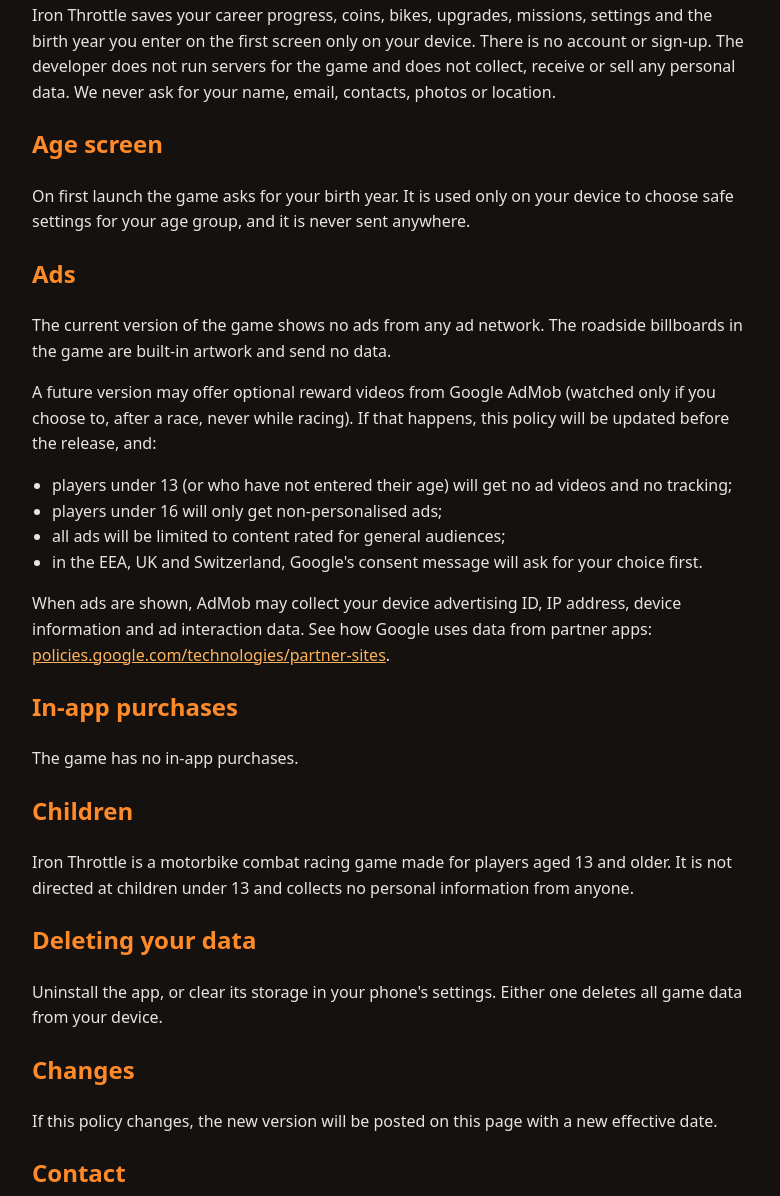
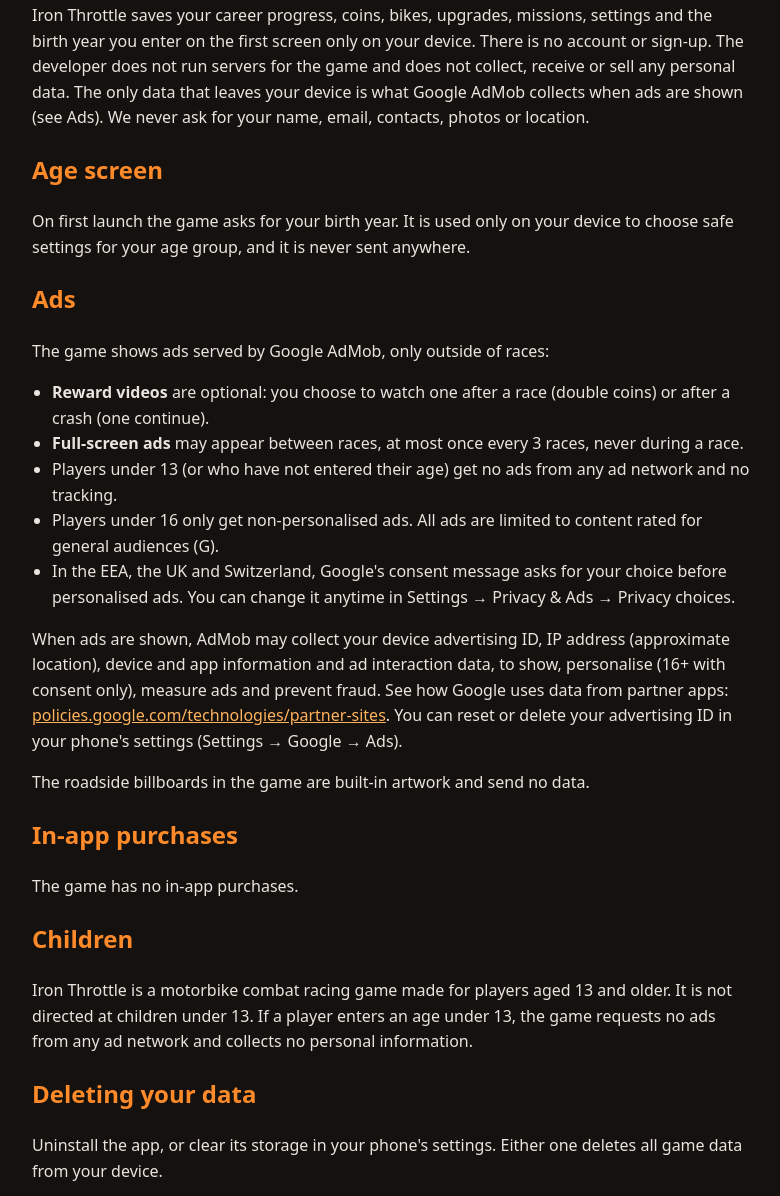
Before and after one commit to Krishna-shrivastva/krishna-shrivastva.github.io, a plain HTML site: page ironthrottle/privacy.html in a window 1280 px wide. Shown: the part 231-1427 px from the top of the page, without its empty margins (248-1028 px from the left). Drawn offline with Linux system fonts and the light colour scheme.

Commit message:
Iron Throttle privacy: AdMob rewarded and interstitial ads
Co-Authored-By: Claude Opus 5.5 <noreply@anthropic.com>

```diff
--- a/ironthrottle/privacy.html
+++ b/ironthrottle/privacy.html
@@ -18,27 +18,28 @@
 <p class="muted">Iron Throttle: Bike Racing (Android, com.ironthrottle.racing)<br>Effective date: 16 November 2026</p>
 
 <h2>Your game data stays on your device</h2>
-<p>Iron Throttle saves your career progress, coins, bikes, upgrades, missions, settings and the birth year you enter on the first screen only on your device. There is no account or sign-up. The developer does not run servers for the game and does not collect, receive or sell any personal data. We never ask for your name, email, contacts, photos or location.</p>
+<p>Iron Throttle saves your career progress, coins, bikes, upgrades, missions, settings and the birth year you enter on the first screen only on your device. There is no account or sign-up. The developer does not run servers for the game and does not collect, receive or sell any personal data. The only data that leaves your device is what Google AdMob collects when ads are shown (see Ads). We never ask for your name, email, contacts, photos or location.</p>
 
 <h2>Age screen</h2>
 <p>On first launch the game asks for your birth year. It is used only on your device to choose safe settings for your age group, and it is never sent anywhere.</p>
 
 <h2>Ads</h2>
-<p>The current version of the game shows no ads from any ad network. The roadside billboards in the game are built-in artwork and send no data.</p>
-<p>A future version may offer optional reward videos from Google AdMob (watched only if you choose to, after a race, never while racing). If that happens, this policy will be updated before the release, and:</p>
+<p>The game shows ads served by Google AdMob, only outside of races:</p>
 <ul>
-  <li>players under 13 (or who have not entered their age) will get no ad videos and no tracking;</li>
-  <li>players under 16 will only get non-personalised ads;</li>
-  <li>all ads will be limited to content rated for general audiences;</li>
-  <li>in the EEA, UK and Switzerland, Google's consent message will ask for your choice first.</li>
+  <li><strong>Reward videos</strong> are optional: you choose to watch one after a race (double coins) or after a crash (one continue).</li>
+  <li><strong>Full-screen ads</strong> may appear between races, at most once every 3 races, never during a race.</li>
+  <li>Players under 13 (or who have not entered their age) get no ads from any ad network and no tracking.</li>
+  <li>Players under 16 only get non-personalised ads. All ads are limited to content rated for general audiences (G).</li>
+  <li>In the EEA, the UK and Switzerland, Google's consent message asks for your choice before personalised ads. You can change it anytime in Settings &rarr; Privacy &amp; Ads &rarr; Privacy choices.</li>
 </ul>
-<p>When ads are shown, AdMob may collect your device advertising ID, IP address, device information and ad interaction data. See how Google uses data from partner apps: <a href="https://policies.google.com/technologies/partner-sites">policies.google.com/technologies/partner-sites</a>.</p>
+<p>When ads are shown, AdMob may collect your device advertising ID, IP address (approximate location), device and app information and ad interaction data, to show, personalise (16+ with consent only), measure ads and prevent fraud. See how Google uses data from partner apps: <a href="https://policies.google.com/technologies/partner-sites">policies.google.com/technologies/partner-sites</a>. You can reset or delete your advertising ID in your phone's settings (Settings &rarr; Google &rarr; Ads).</p>
+<p>The roadside billboards in the game are built-in artwork and send no data.</p>
 
 <h2>In-app purchases</h2>
 <p>The game has no in-app purchases.</p>
 
 <h2>Children</h2>
-<p>Iron Throttle is a motorbike combat racing game made for players aged 13 and older. It is not directed at children under 13 and collects no personal information from anyone.</p>
+<p>Iron Throttle is a motorbike combat racing game made for players aged 13 and older. It is not directed at children under 13. If a player enters an age under 13, the game requests no ads from any ad network and collects no personal information.</p>
 
 <h2>Deleting your data</h2>
 <p>Uninstall the app, or clear its storage in your phone's settings. Either one deletes all game data from your device.</p>
```
